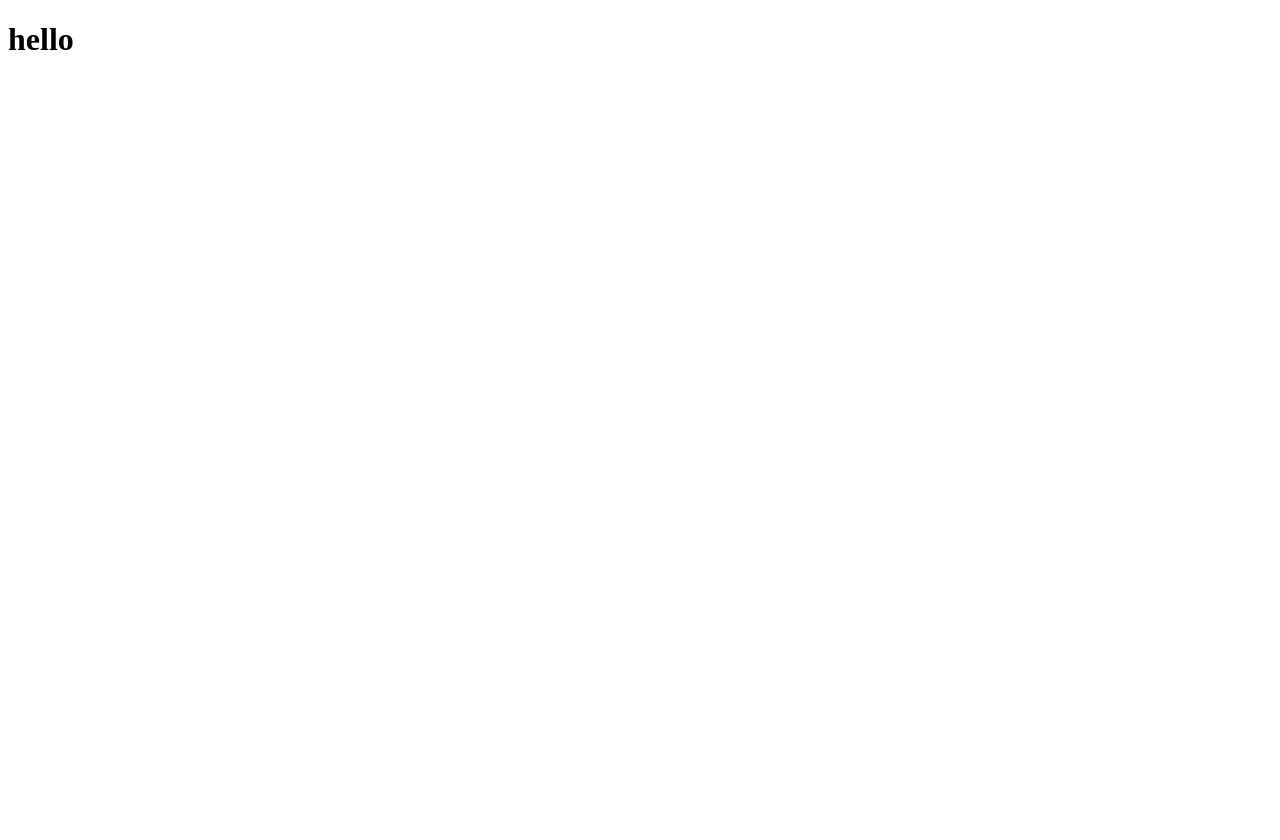
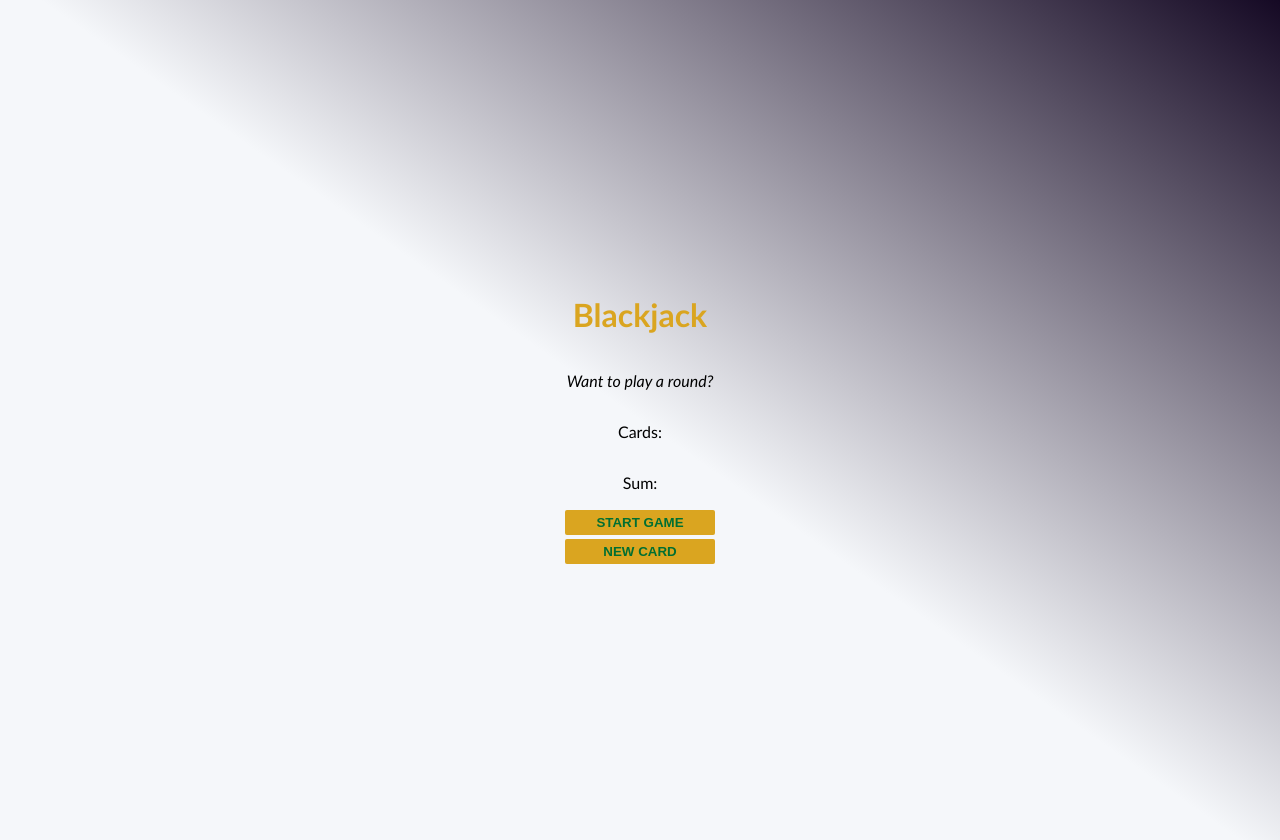
Before and after one commit to segunajibola/black-jack-game, a plain HTML site: page index.html in a window 1280 px wide. Before the commit the page ends 800 px from the top, so only its background shows below. Drawn offline with Linux system fonts and the light colour scheme.

Commit message:
first commit

```diff
--- a/index.html
+++ b/index.html
@@ -8,7 +8,12 @@
     <title>Black Jack Game</title>
 </head>
 <body>
-    <h1>hello</h1>
+    <h1>Blackjack</h1>
+    <p id="message-el">Want to play a round?</p>
+    <p id="cards-el">Cards:</p>
+    <p id="sum-el">Sum: </p>
+    <button onclick="startGame()">START GAME</button>
+    <button onclick="startGame()">NEW CARD</button>
 
     <script src="script.js"></script>
 </body>
--- a/style.css
+++ b/style.css
@@ -0,0 +1,36 @@
+body {
+    font-family: 'Trebuchet MS', 'Lucida Sans Unicode', 'Lucida Grande', 'Lucida Sans', Arial, sans-serif;
+    display: flex;
+    align-items: center;
+    justify-content: center;
+    width: auto;
+    text-align: center;
+    margin: auto;
+    padding: 20px;
+    background-image: linear-gradient(215deg, #150924 0%, #f5f7fa 50%);
+    background-size: cover;
+    background-position: center center;
+    flex-direction: column;
+    min-height: 100vh;
+}
+
+h1 {
+    color: goldenrod;
+}
+
+#message-el {
+    font-style: italic;
+}
+
+button {
+    color: #016f32;
+    width: 150px;
+    background: goldenrod;
+    padding-top: 5px;
+    padding-bottom: 5px;
+    font-weight: bold;
+    border: none;
+    border-radius: 2px;
+    margin-top: 2px;
+    margin-bottom: 2px;
+}
```
